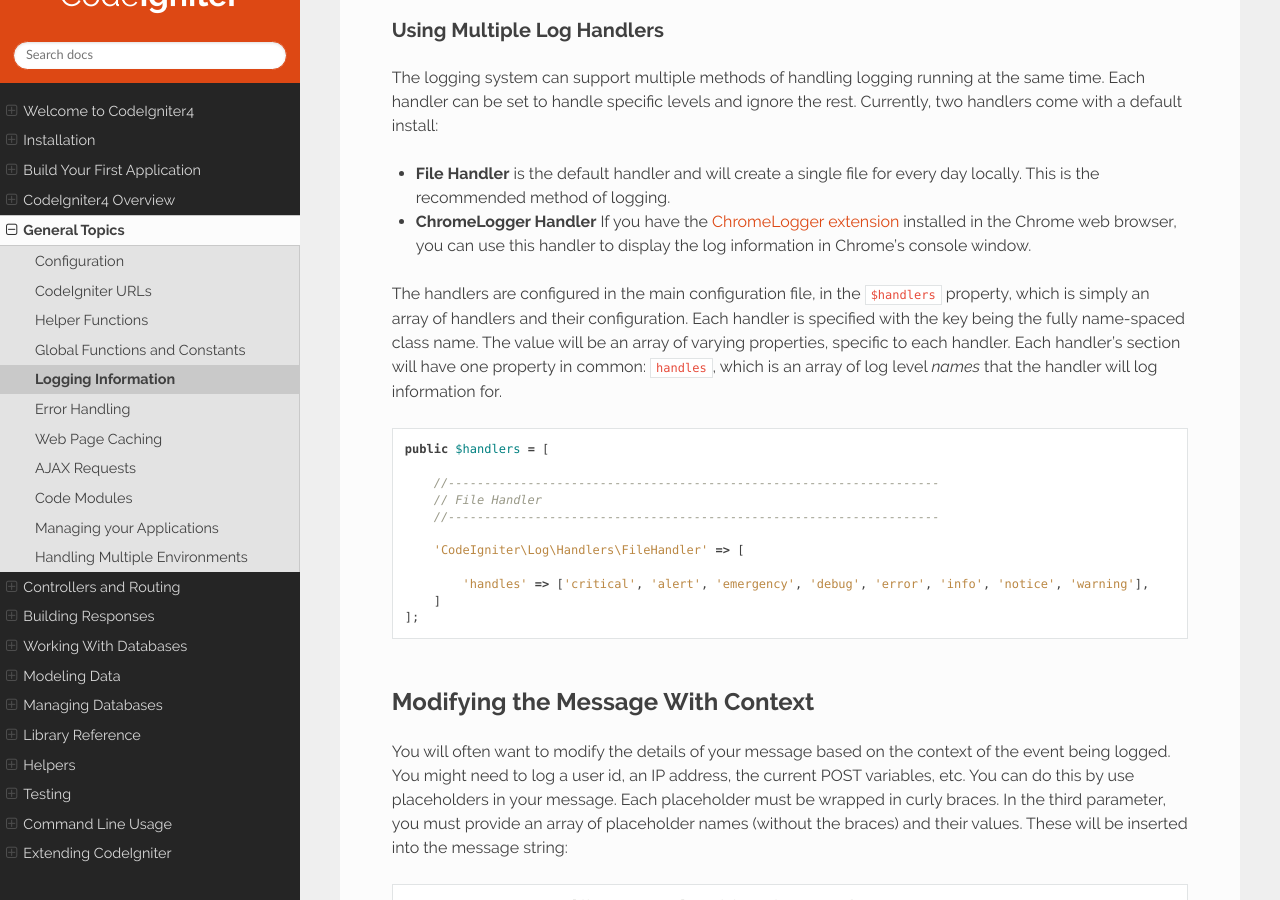
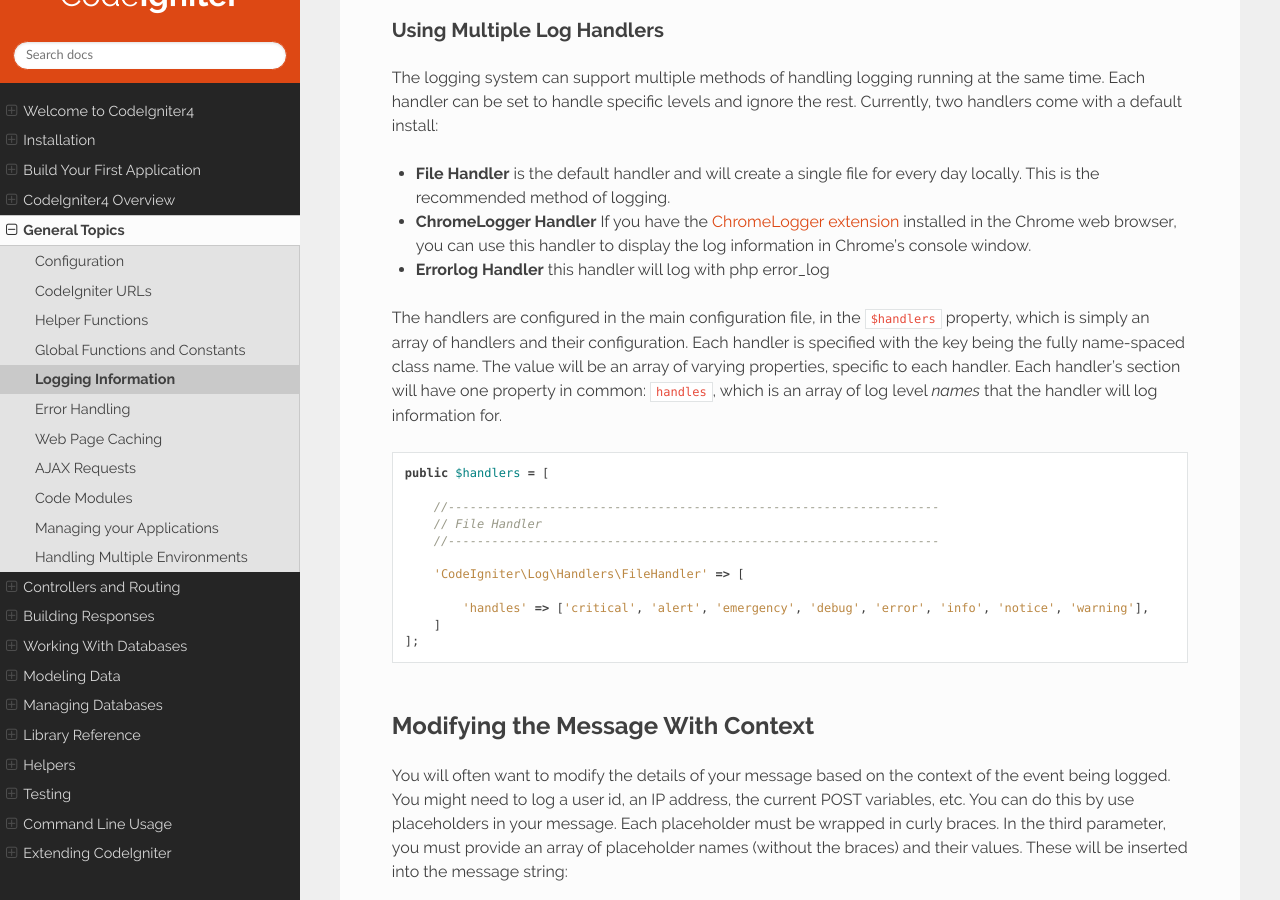
Before and after one commit to NEKOGET/ci4_user_guide_src, a Sphinx documentation site: the page built from source/general/logging.rst, in a window 1280 px wide and 900 px high, scrolled down 1592 px. Built offline with Sphinx 7.4.7 and the Read the Docs theme 2.0.0, drawn with Linux system fonts in a browser that asks for light colours.

Commit message:
change user guide and logger config

```diff
--- a/source/general/logging.rst
+++ b/source/general/logging.rst
@@ -69,6 +69,7 @@ be set to handle specific levels and ignore the rest. Currently, two handlers co
 - **ChromeLogger Handler** If you have the `ChromeLogger extension <https://craig.is/writing/chrome-logger>`_
   installed in the Chrome web browser, you can use this handler to display the log information in
   Chrome's console window.
+- **Errorlog Handler** this handler will log with php error_log
 
 The handlers are configured in the main configuration file, in the ``$handlers`` property, which is simply
 an array of handlers and their configuration. Each handler is specified with the key being the fully
```
